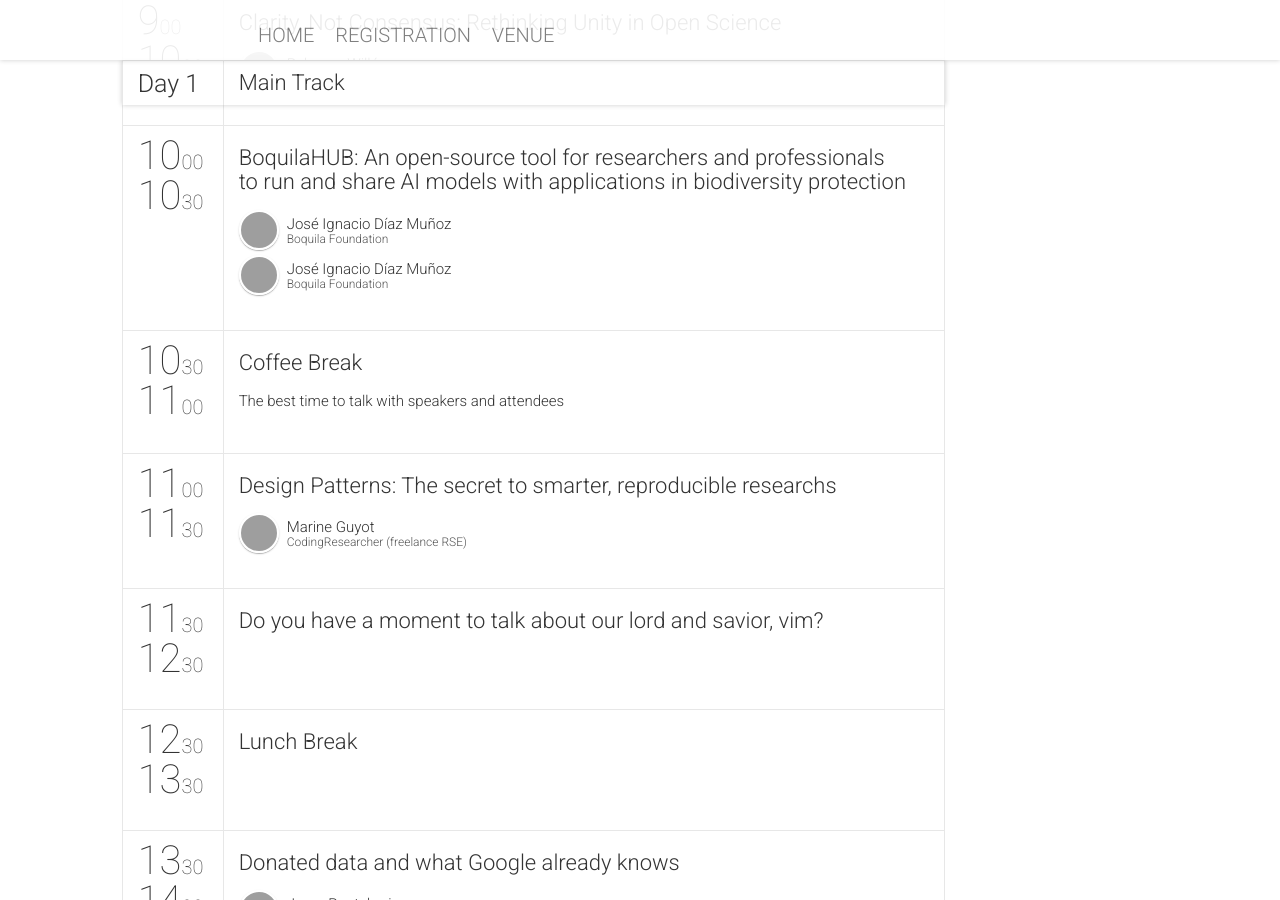
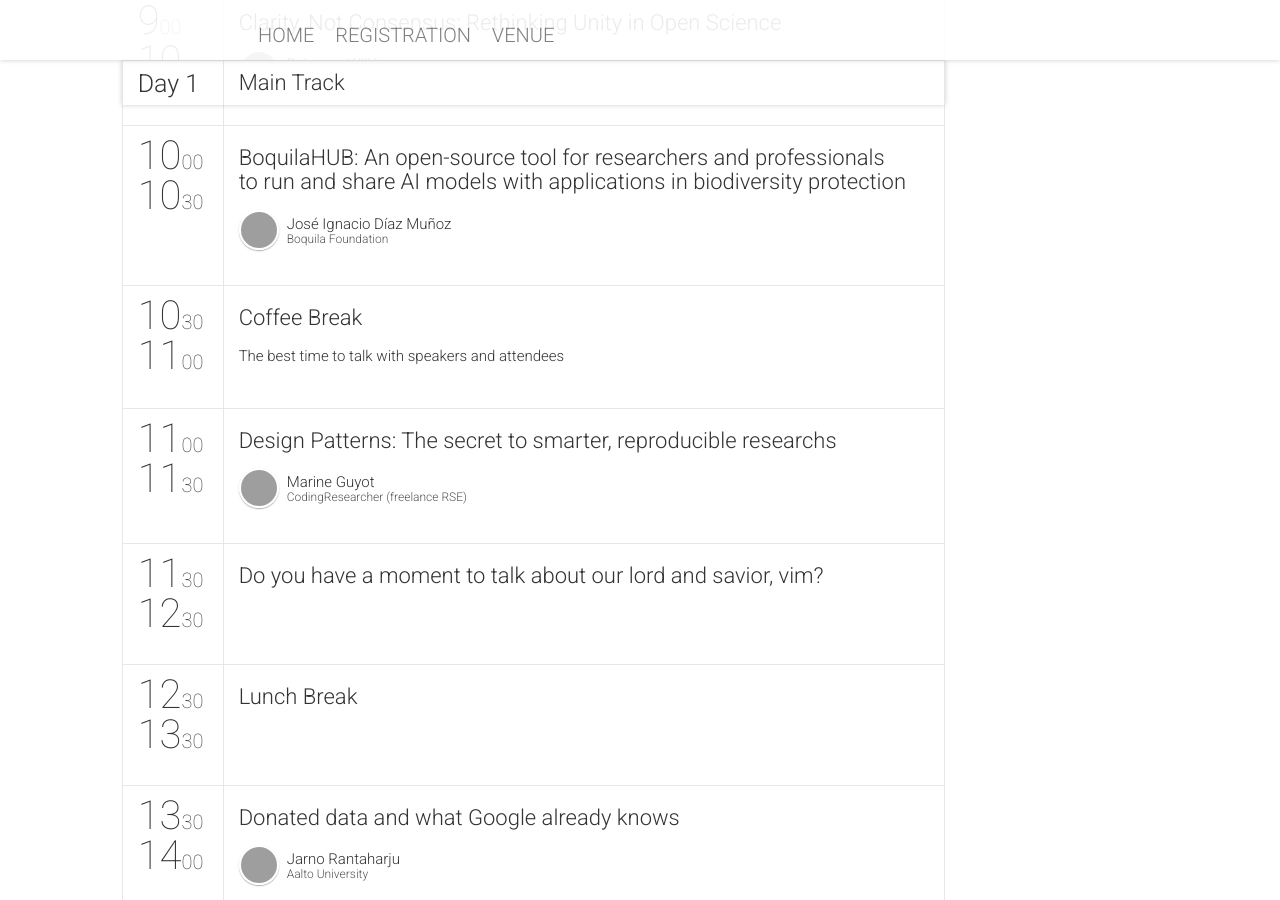
Before and after one commit to nordic-rse/nrse2025, a Jekyll site: the page built from schedule.html, in a window 1280 px wide and 900 px high, scrolled down 611 px. Built offline with Jekyll 4.4.1, drawn with Linux system fonts in a browser that asks for light colours; nearby versions of some CDN libraries; comment, search, counter and statistics services are not loaded; grey boxes are pictures that could not be loaded.

Commit message:
rm duplicated speaker entry

```diff
--- a/_data/speakers.yml
+++ b/_data/speakers.yml
@@ -1,8 +1,3 @@
--
-  id: 101
-  name: "José Ignacio Díaz Muñoz"
-  company: "Boquila Foundation"
-
 -
   id: 101
   name: "José Ignacio Díaz Muñoz"
```
